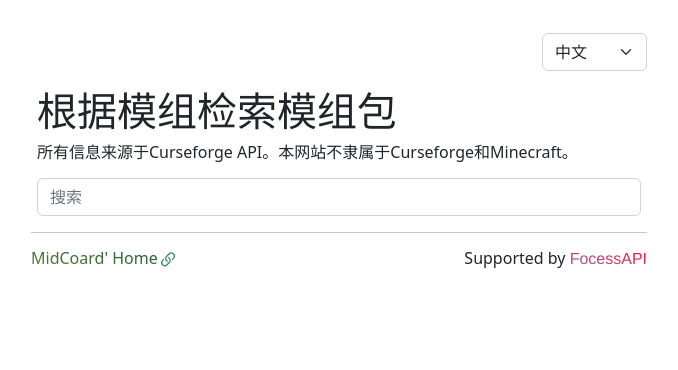
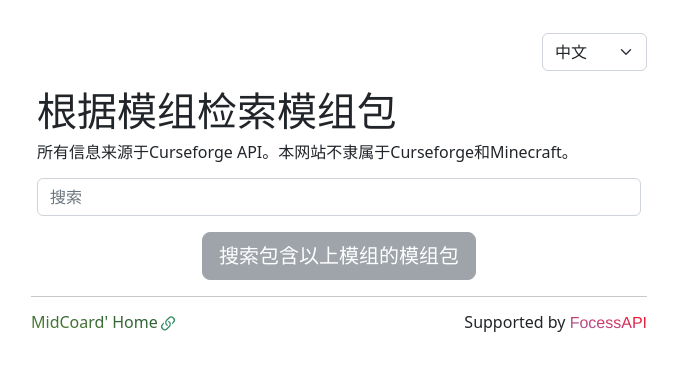
Before and after one commit to MidCoard/MinecraftModpackExplorer, a Vue app: page / in a window 1280 px wide. Shown: the top 370 px of the page, without its empty margins (301-979 px from the left). Built offline with nearby package versions, Linux system fonts and the light colour scheme.

Commit message:
basic search mod finish

```diff
--- a/src/assets/langs/en_US.json
+++ b/src/assets/langs/en_US.json
@@ -2,13 +2,15 @@
   "search": {
     "placeholder": "Search",
     "submit": "Search",
-    "error": "Network error"
+    "network-error": "Network Error",
+    "not-found-error": "No results found"
   },
   "home": {
-    "title": "Search modpacks by mod",
+    "title": "Search modpacks by mods",
     "description": "All information are provided by CurseForge API. This website is not affiliated with CurseForge or Minecraft.",
     "create-by": "Created by",
-    "remove": "Remove"
+    "remove": "Remove",
+    "search": "Search modpacks by mods above"
   }
 
 }
--- a/src/assets/langs/zh_CN.json
+++ b/src/assets/langs/zh_CN.json
@@ -2,12 +2,14 @@
   "search": {
     "placeholder": "搜索",
     "submit": "搜索",
-    "error": "网络错误"
+    "network-error": "网络错误",
+    "not-found-error": "未找到结果"
   },
   "home": {
     "title": "根据模组检索模组包",
     "description": "所有信息来源于Curseforge API。本网站不隶属于Curseforge和Minecraft。",
     "create-by": "创建由",
-    "remove": "移除"
+    "remove": "移除",
+    "search": "搜索包含以上模组的模组包"
   }
 }
--- a/src/stores/useConstants.js
+++ b/src/stores/useConstants.js
@@ -3,8 +3,8 @@ import {acceptHMRUpdate, defineStore} from 'pinia'
 export const useConstants = defineStore({
     id: 'constants',
     state: () => ({
-        url: 'http://localhost:8082/',
-        // url: 'https://api.focess.top/',
+        // url: 'http://localhost:8082/',
+        url: 'https://api.focess.top/',
     }),
     getters: {
         apiUrl(state) {
--- a/src/views/HomeView.vue
+++ b/src/views/HomeView.vue
@@ -1,5 +1,5 @@
 <script setup>
-import {computed, ref} from "vue";
+import {computed, ref, watch} from "vue";
 import {useI18n} from "vue-i18n";
 import {useConstants} from "@/stores/useConstants";
 import axios from "axios";
@@ -10,9 +10,15 @@ const {t} = useI18n()
 const constants = useConstants()
 let keyword = ref('')
 let loadingSearch =  ref(false)
+let loadingSearchModpacks = ref(false)
 let showError =  ref(false)
+let errorMessage = ref('')
+let showError2 =  ref(false)
+let errorMessage2 = ref('')
 let mods = ref([])
 let timeoutId;
+
+let searchCount = ref(0)
 
 let selectedMods = ref([])
 let selectedModsGroupSize = computed(()=>parseInt(selectedMods.value.length % groupSize === 0 ? selectedMods.value.length / groupSize :selectedMods.value.length /groupSize + 1) )
@@ -25,22 +31,56 @@ function search() {
   clearTimeout(timeoutId)
   timeoutId = setTimeout(() => {
     grecaptcha.ready(function () {
-      grecaptcha.execute('6LdQjSYiAAAAAG9rVoUJxVajIae3snOj9J1f6iOd', {action: 'search_mod'}).then(function (token) {
+      grecaptcha.execute('6LdQjSYiAAAAAG9rVoUJxVajIae3snOj9J1f6iOd', {action: 'search_mods'}).then(function (token) {
+        searchCount.value++
         axios.post(`${constants.apiUrl}v1/focessapi/minecraft/mod/search`,{
-          keyword: keyword.value,
+          keyword: keyword.value.trim(),
           recaptcha: token,
           sortType: 4,
           sortBy: 1
         }).then(res => {
           mods.value = res.data
           loadingSearch.value = false
+          if (mods.value.length === 0) {
+            errorMessage.value = t('search.not-found-error')
+            showError.value = true
+          }
+          searchCount.value--
         }).catch(() => {
           loadingSearch.value = false
+          errorMessage.value = t('search.network-error')
           showError.value = true
+          searchCount.value--
         })
       })
     })
-  }, 300)
+  }, 500)
+}
+
+function searchModpacks() {
+  loadingSearchModpacks.value = true
+  showError2.value = false
+  grecaptcha.ready(function () {
+    grecaptcha.execute('6LdQjSYiAAAAAG9rVoUJxVajIae3snOj9J1f6iOd', {action: 'search_modpacks'}).then(function (token) {
+      axios.post(`${constants.apiUrl}v1/focessapi/minecraft/modpack/depend`,{
+        ids: selectedMods.value.map(mod => mod.id),
+        recaptcha: token,
+        sortType: 4,
+        sortBy: 1
+      }).then(res => {
+        if (res.data.length === 0 ) {
+          errorMessage2.value = t('search.not-found-error')
+          showError2.value = true
+        }
+        console.log(res.data)
+        loadingSearchModpacks.value = false
+      }).catch(() => {
+        loadingSearchModpacks.value = false
+        errorMessage2.value = t('search.network-error')
+        showError2.value = true
+      })
+    })
+  })
 }
 
 </script>
@@ -56,14 +96,14 @@ function search() {
         </b-input-group>
         <div v-show="showError">
           <b-alert show variant="danger" class="mt-3">
-            {{$t('search.error')}}
+            {{errorMessage}}
           </b-alert>
         </div>
-        <div v-show="loadingSearch && !showError">
-          <b-spinner class="mt-3 text-center" type="grow" variant="primary" />
+        <div v-if="(loadingSearch && !showError) || searchCount !== 0" class="d-flex align-items-center">
+          <b-spinner class="mt-3" type="grow" variant="secondary" style="margin: auto;" />
         </div>
-        <b-list-group v-show="!showError && !loadingSearch && mods.length !== 0 && keyword.length !== 0" style="overflow: scroll;max-height: 400px;box-shadow: black">
-          <b-list-group-item @click="selectedMods.push(mod);keyword = ''" class="mod-item" v-for="mod in mods" :key="mod.name"><b-img :src="`${constants.apiUrl}v1/focessapi/minecraft/mod/avatar/` + mod.id" height="30px" width="auto"/> {{mod.name}} <span class="float-end text-secondary" v-show="mod.authors.length !== 0">{{$t('home.create-by')}} {{mod.authors.length !== 0 ? mod.authors[0].name : ''}}</span></b-list-group-item>
+        <b-list-group v-show="searchCount === 0 && !showError && !loadingSearch && mods.length !== 0 && keyword.length !== 0" style="overflow: scroll;max-height: 400px;box-shadow: black">
+          <b-list-group-item v-show="!selectedMods.map(m=>m.id).includes(mod.id)" @click="selectedMods.push(mod);keyword = ''" class="mod-item" v-for="mod in mods" :key="mod.name"><b-img :src="`${constants.apiUrl}v1/focessapi/minecraft/mod/avatar/` + mod.id" height="30px" width="auto"/> {{mod.name}} <span class="float-end text-secondary" v-show="mod.authors.length !== 0">{{$t('home.create-by')}} {{mod.authors.length !== 0 ? mod.authors[0].name : ''}}</span></b-list-group-item>
         </b-list-group>
       </b-col>
     </b-row>
@@ -81,6 +121,16 @@ function search() {
         </b-card-group>
       </b-col>
     </b-row>
+    <b-row class="justify-content-center">
+      <b-col cols="auto">
+        <b-button class="mt-3" variant="secondary" size="lg" :disabled="selectedMods.length === 0 || loadingSearchModpacks" @click="searchModpacks">{{$t('home.search')}}</b-button>
+        <div v-show="showError2">
+          <b-alert show variant="danger" class="mt-3">
+            {{errorMessage2}}
+          </b-alert>
+        </div>
+      </b-col>
+    </b-row>
   </b-container>
 </template>
 
@@ -93,8 +143,7 @@ function search() {
   cursor: pointer;
 }
 .mod-item:hover {
-  background: #9A68B3;
-  background: linear-gradient(to top right, #9A68B3 0%, #FF0A1B 100%);
+  background: #FF0A1B;
 }
 
 .single-mod {
@@ -107,6 +156,6 @@ function search() {
   position: absolute;
   top: 5px;
   right: 5px;
+}
 
-}
 </style>
```
